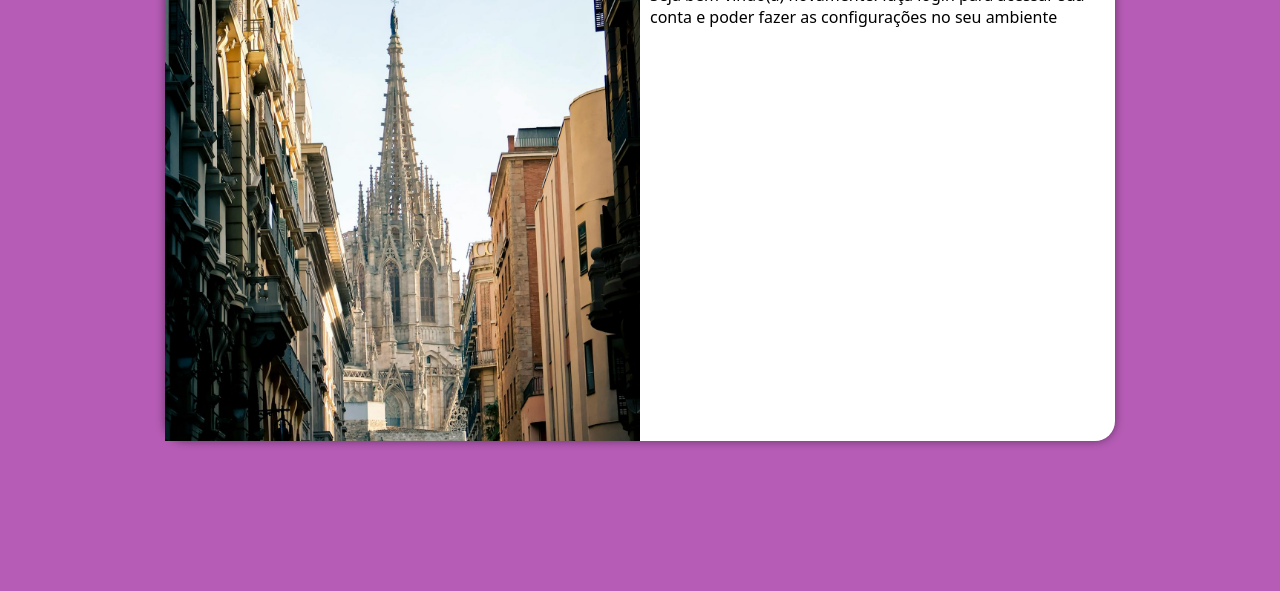
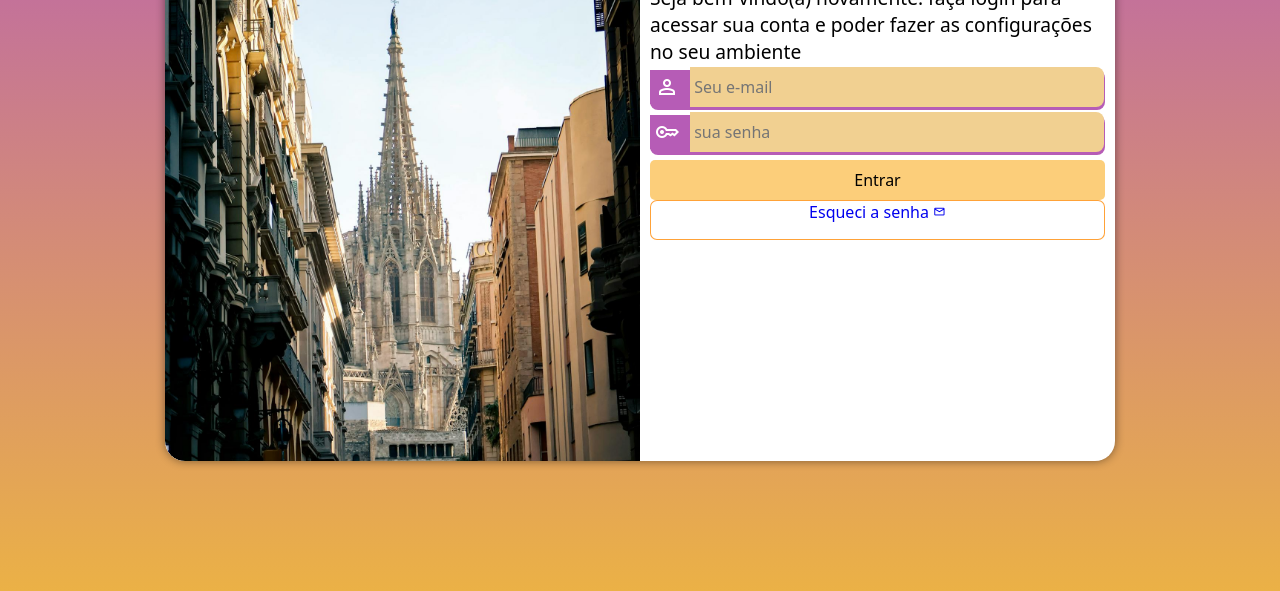
Before and after one commit to devlucasnascimento81/projeto-login, a plain HTML site: page index.html in a window 1280 px wide. Shown: the part 209-800 px from the top of the page. Drawn offline with nearby package versions, Linux system fonts and the light colour scheme.

Commit message:
formatação do projeto

```diff
--- a/estilos/media-query.css
+++ b/estilos/media-query.css
@@ -24,7 +24,12 @@
 
 }
 
-@media screen and (min-width: 992px) {
+@media screen and (min-width: 992px){
+    body {
+        background-image: linear-gradient(to top,rgb(235, 177, 70),rgb(182, 92, 182));
+        color: rgb(235, 177, 70);
+    }
+
     section#login {
         width: 950px;
     }
@@ -33,6 +38,7 @@
         float: left;
         width: 50%;
         height: 100%;
+        border-radius: 20px 0px 0px 20px;
     }
 
    section#login > div#formulario {
@@ -40,4 +46,11 @@
     width: 50%;
    }
 
+   div#formulario > h1 {
+    font-size: 2em;
+   }
+
+   div#formulario > p  {
+    font-size: 1.2em;
+   }
 }
--- a/estilos/style.css
+++ b/estilos/style.css
@@ -1,11 +1,4 @@
-@charset "UTF-8";
-
-/*
-Mobile first
-    roxo claro
-    laranja
-*/
-
+@charset "UTF-8"; /* Mobile first roxo claro laranja */
 * {
       font-family: system-ui, -apple-system, BlinkMacSystemFont, 'Segoe UI', Roboto, Oxygen, Ubuntu, Cantarell, 'Open Sans', 'Helvetica Neue', sans-serif;
       padding: 0px;
@@ -24,17 +17,17 @@ main {
       height: 100vh;
       width: 100vw;
    }
-
    section#login {
       position: absolute;
       top: 50%;
       left: 50%;
       transform: translate(-50%, -50%);
+      overflow: hidden;
 
       background-color: #fff;
       width: 250px;
-    height: 500px;
-    border-radius:  20px;
+      height: 540px;
+      border-radius: 20px;
       box-shadow: 0px 0px 10px rgba(0, 0, 0, 0.459);
 
       transition: width .4s, heigh .4s;
@@ -42,6 +35,7 @@ section#login {
    }
 
    section#login > div#imagem {
+      display: block;
       background: rgb(182, 92, 182) url(../imagens/pexels-gabicostae-20273014\ \(1\).jpg) no-repeat;
       background-size: cover;
       background-position: center center;
@@ -49,8 +43,97 @@ section#login > div#imagem {
       height: 200px;
    }
 
+
    section#login > div#formulario {
       display: block;
       padding: 10px;
+   }
+
+   div#formulario > h1 {
+      text-align: center;
+      margin-bottom: 10px;
+      color:  rgb(182, 92, 182);;
+   }
+
+   div#formulario > p {
+      font-size: 0.8em;
+      color: black;
+      margin: 5px 0px;
+   }
+
+   div.campo > input {
+      background-color:rgb(241, 208, 145);
+      font-size: 1em;
+      width: calc(100% - 41px);
+      height: 100%;
+      transform:translateY(-6px);
+      border: 0px;
+      border-radius: 0px 8px 8px 0px;
+      padding: 4px;
+   }
+
+   div.campo > input:focus-within {
+      background-color: #fff;
+      border: none;
+   }
+
+   form > input[type=submit] {
+      display: block;
+      font-size: 1em;
+      width: 100%;
+      height: 40px;
+      background-color: rgb(252, 206, 122);
+      color: black;
+      border: none;
+      border-radius: 5px;
+      cursor: pointer;
+   }
+
+   form > div.campo {
+      background-color:  rgb(182, 92, 182);
+      display: block;
+      width: 100%;
+      height: 40px;
+      border-radius: 8px;
+      margin: 5px 0px;
+   }
+
+   div.campo > label {
+      display: none;
+   }
+
+   div.campo > span {
+      color: #fff;
+      background-color:  rgb(182, 92, 182);
+      font-size: 1.5em;
+      width: 36px;
+      padding: 5px;
+   }
+
+
+
+   form > input[type=submit]:hover {
+      background-color: rgba(255, 157, 45, 0.945);
 
    }
+
+   form > a.botao {
+      display: block;
+      text-align: center;
+      font-size: 1em;
+      width: 100%;
+      height: 40px;
+      background-color:  #fff;
+      border: 1px solid rgba(255, 157, 45, 0.945);
+      border-radius: 7px;
+      text-decoration: none;
+
+   }
+
+   form > a.botao:hover {
+      background-color: rgba(255, 157, 45, 0.945);
+   }
+
+   form > a.botao > span {
+      font-size: 0.8em;
+   }
--- a/index.html
+++ b/index.html
@@ -4,6 +4,7 @@
     <meta charset="UTF-8">
     <meta name="viewport" content="width=device-width, initial-scale=1.0">
     <title>Login</title>
+    <link href="https://fonts.googleapis.com/css2?family=Material+Symbols+Outlined" rel="stylesheet" />
     <link rel="stylesheet" href="estilos/style.css">
     <link rel="stylesheet" href="estilos/media-query.css">
 </head>
@@ -18,7 +19,24 @@
             <h1>Login</h1>
             <p>Seja bem-vindo(a) novamente.  faça login para  acessar sua  conta e poder fazer as configurações no seu ambiente</p>
             <form action="login.php" method="post">
-
+                <div class="campo">
+                    <span class="material-symbols-outlined">
+                    person
+                    </span>
+                    <input type="email" name="login" id="ilogin" placeholder="Seu e-mail" required maxlength="30" >
+                    <label for="ilogin">Login</label>
+                </div>
+                <div class="campo">
+                    <span class="material-symbols-outlined">
+                    key
+                    </span>
+                    <input type="password" name="senha" id="isenha" placeholder="sua senha" autocomplete="current-password" required minlength="8" maxlength="20">
+                    <label for="isenha">Senha</label>
+                </div>
+                <input type="submit" value="Entrar">
+                <a href="esqueci.html" class="botao">
+                    Esqueci a senha <span class="material-symbols-outlined">mail</span>
+                </a>
             </form>
 
            </div>
```
Lines whose indentation alone changed are shown as unchanged.
